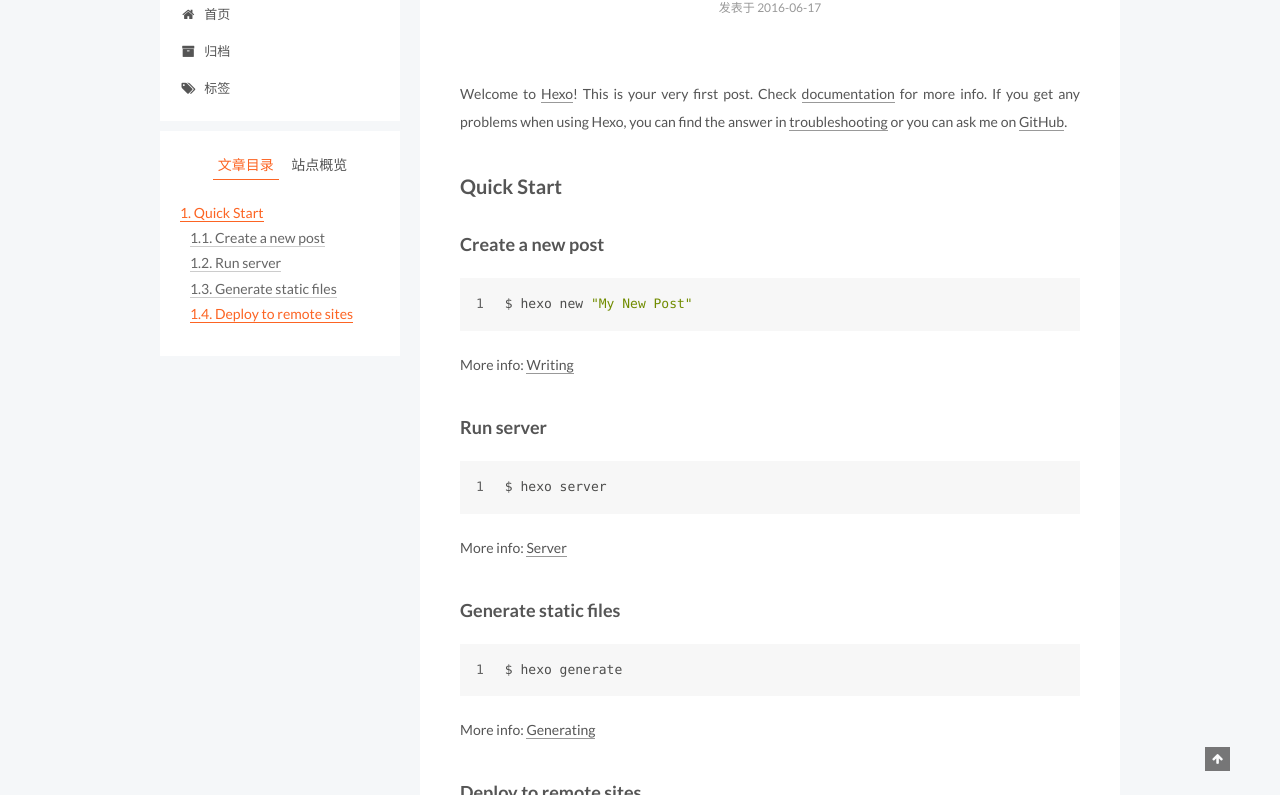
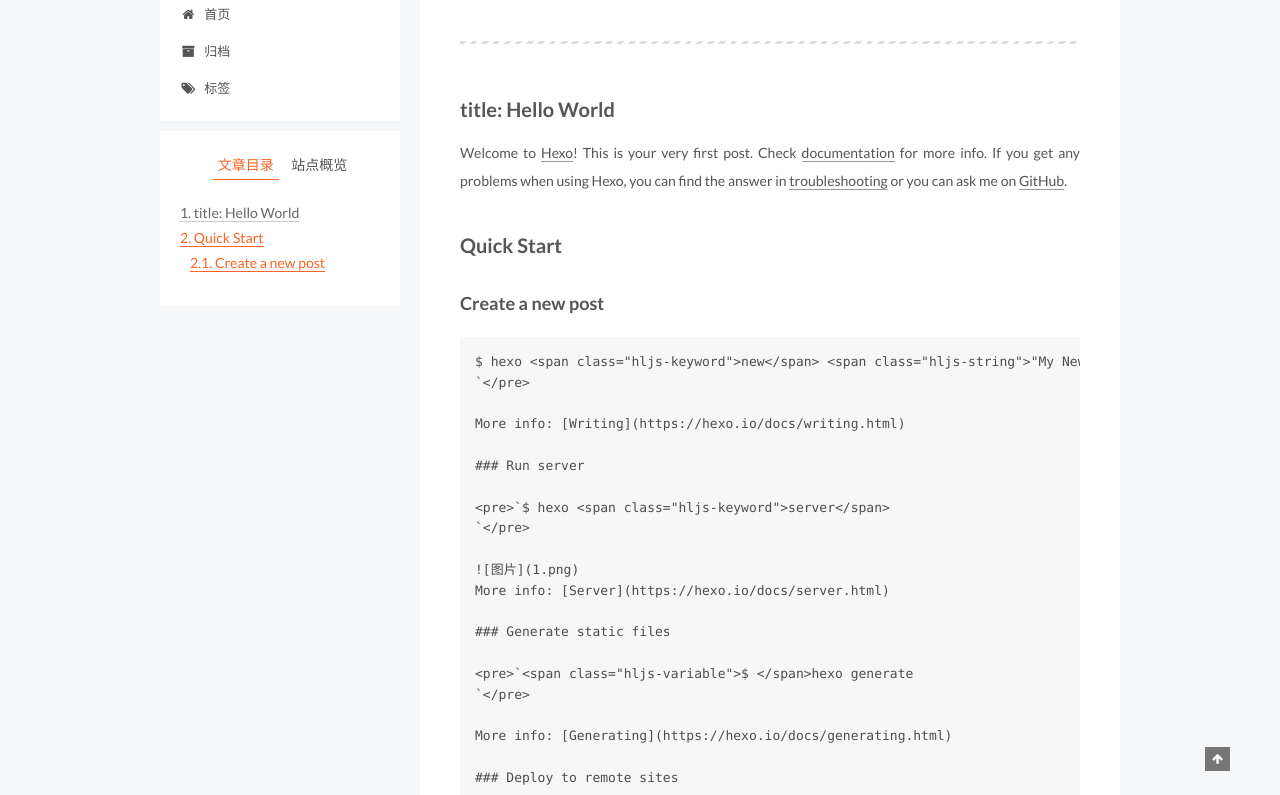
Before and after one commit to LittleSWhite/LittleSWhite.github.io, a plain HTML site: page 2016/06/17/hello-world/index.html in a window 1280 px wide. Shown: the part 129-924 px from the top of the page. Drawn offline with Linux system fonts and the light colour scheme.

Commit message:
Site updated: 2016-06-29 22:40:28

```diff
--- a/2016/06/17/hello-world/index.html
+++ b/2016/06/17/hello-world/index.html
@@ -84,19 +84,16 @@
 
 
 
-<meta name="description" content="Welcome to Hexo! This is your very first post. Check documentation for more info. If you get any problems when using Hexo, you can find the answer in troubleshooting or you can ask me on GitHub.
-Quick">
+<meta name="description" content="title: Hello WorldWelcome to Hexo! This is your very first post. Check documentation for more info. If you get any problems when using Hexo, you can find the answer in troubleshooting or you can ask">
 <meta property="og:type" content="article">
-<meta property="og:title" content="Hello World">
+<meta property="og:title" content="会飞的一米七's Blog">
 <meta property="og:url" content="http://yoursite.com/2016/06/17/hello-world/index.html">
 <meta property="og:site_name" content="会飞的一米七's Blog">
-<meta property="og:description" content="Welcome to Hexo! This is your very first post. Check documentation for more info. If you get any problems when using Hexo, you can find the answer in troubleshooting or you can ask me on GitHub.
-Quick">
-<meta property="og:updated_time" content="2016-06-17T11:29:41.262Z">
+<meta property="og:description" content="title: Hello WorldWelcome to Hexo! This is your very first post. Check documentation for more info. If you get any problems when using Hexo, you can find the answer in troubleshooting or you can ask">
+<meta property="og:updated_time" content="2016-06-29T14:39:46.097Z">
 <meta name="twitter:card" content="summary">
-<meta name="twitter:title" content="Hello World">
-<meta name="twitter:description" content="Welcome to Hexo! This is your very first post. Check documentation for more info. If you get any problems when using Hexo, you can find the answer in troubleshooting or you can ask me on GitHub.
-Quick">
+<meta name="twitter:title" content="会飞的一米七's Blog">
+<meta name="twitter:description" content="title: Hello WorldWelcome to Hexo! This is your very first post. Check documentation for more info. If you get any problems when using Hexo, you can find the answer in troubleshooting or you can ask">
 
 
 
@@ -119,7 +116,7 @@
 
   <link rel="canonical" href="http://yoursite.com/2016/06/17/hello-world/"/>
 
-  <title> Hello World | 会飞的一米七's Blog </title>
+  <title>  | 会飞的一米七's Blog </title>
 </head>
 
 <body itemscope itemtype="http://schema.org/WebPage" lang="zh-Hans">
@@ -239,7 +236,7 @@
 
 
 
-                Hello World
+
 
 
           </h1>
@@ -279,15 +276,32 @@
 
 
 
-        <p>Welcome to <a href="https://hexo.io/" target="_blank" rel="external">Hexo</a>! This is your very first post. Check <a href="https://hexo.io/docs/" target="_blank" rel="external">documentation</a> for more info. If you get any problems when using Hexo, you can find the answer in <a href="https://hexo.io/docs/troubleshooting.html" target="_blank" rel="external">troubleshooting</a> or you can ask me on <a href="https://github.com/hexojs/hexo/issues" target="_blank" rel="external">GitHub</a>.</p>
-<h2 id="Quick-Start"><a href="#Quick-Start" class="headerlink" title="Quick Start"></a>Quick Start</h2><h3 id="Create-a-new-post"><a href="#Create-a-new-post" class="headerlink" title="Create a new post"></a>Create a new post</h3><figure class="highlight bash"><table><tr><td class="gutter"><pre><span class="line">1</span><br></pre></td><td class="code"><pre><span class="line">$ hexo new <span class="string">"My New Post"</span></span><br></pre></td></tr></table></figure>
-<p>More info: <a href="https://hexo.io/docs/writing.html" target="_blank" rel="external">Writing</a></p>
-<h3 id="Run-server"><a href="#Run-server" class="headerlink" title="Run server"></a>Run server</h3><figure class="highlight bash"><table><tr><td class="gutter"><pre><span class="line">1</span><br></pre></td><td class="code"><pre><span class="line">$ hexo server</span><br></pre></td></tr></table></figure>
-<p>More info: <a href="https://hexo.io/docs/server.html" target="_blank" rel="external">Server</a></p>
-<h3 id="Generate-static-files"><a href="#Generate-static-files" class="headerlink" title="Generate static files"></a>Generate static files</h3><figure class="highlight bash"><table><tr><td class="gutter"><pre><span class="line">1</span><br></pre></td><td class="code"><pre><span class="line">$ hexo generate</span><br></pre></td></tr></table></figure>
-<p>More info: <a href="https://hexo.io/docs/generating.html" target="_blank" rel="external">Generating</a></p>
-<h3 id="Deploy-to-remote-sites"><a href="#Deploy-to-remote-sites" class="headerlink" title="Deploy to remote sites"></a>Deploy to remote sites</h3><figure class="highlight bash"><table><tr><td class="gutter"><pre><span class="line">1</span><br></pre></td><td class="code"><pre><span class="line">$ hexo deploy</span><br></pre></td></tr></table></figure>
-<p>More info: <a href="https://hexo.io/docs/deployment.html" target="_blank" rel="external">Deployment</a></p>
+        <hr>
+<h2 id="title-Hello-World"><a href="#title-Hello-World" class="headerlink" title="title: Hello World"></a>title: Hello World</h2><p>Welcome to <a href="https://hexo.io/" target="_blank" rel="external">Hexo</a>! This is your very first post. Check <a href="https://hexo.io/docs/" target="_blank" rel="external">documentation</a> for more info. If you get any problems when using Hexo, you can find the answer in <a href="https://hexo.io/docs/troubleshooting.html" target="_blank" rel="external">troubleshooting</a> or you can ask me on <a href="https://github.com/hexojs/hexo/issues" target="_blank" rel="external">GitHub</a>.</p>
+<h2 id="Quick-Start"><a href="#Quick-Start" class="headerlink" title="Quick Start"></a>Quick Start</h2><h3 id="Create-a-new-post"><a href="#Create-a-new-post" class="headerlink" title="Create a new post"></a>Create a new post</h3><pre><code>$ hexo &lt;span class=&quot;hljs-keyword&quot;&gt;new&lt;/span&gt; &lt;span class=&quot;hljs-string&quot;&gt;&quot;My New Post&quot;&lt;/span&gt;
+`&lt;/pre&gt;
+
+More info: [Writing](https://hexo.io/docs/writing.html)
+
+### Run server
+
+&lt;pre&gt;`$ hexo &lt;span class=&quot;hljs-keyword&quot;&gt;server&lt;/span&gt;
+`&lt;/pre&gt;
+
+![图片](1.png)
+More info: [Server](https://hexo.io/docs/server.html)
+
+### Generate static files
+
+&lt;pre&gt;`&lt;span class=&quot;hljs-variable&quot;&gt;$ &lt;/span&gt;hexo generate
+`&lt;/pre&gt;
+
+More info: [Generating](https://hexo.io/docs/generating.html)
+
+### Deploy to remote sites
+
+&lt;pre&gt;`&lt;span class=&quot;hljs-variable&quot;&gt;$ &lt;/span&gt;hexo deploy
+</code></pre><p>More info: <a href="https://hexo.io/docs/deployment.html" target="_blank" rel="external">Deployment</a></p>
 
 
     </div>
@@ -418,7 +432,7 @@
 
 
 
-              <div class="post-toc-content"><ol class="nav"><li class="nav-item nav-level-2"><a class="nav-link" href="#Quick-Start"><span class="nav-number">1.</span> <span class="nav-text">Quick Start</span></a><ol class="nav-child"><li class="nav-item nav-level-3"><a class="nav-link" href="#Create-a-new-post"><span class="nav-number">1.1.</span> <span class="nav-text">Create a new post</span></a></li><li class="nav-item nav-level-3"><a class="nav-link" href="#Run-server"><span class="nav-number">1.2.</span> <span class="nav-text">Run server</span></a></li><li class="nav-item nav-level-3"><a class="nav-link" href="#Generate-static-files"><span class="nav-number">1.3.</span> <span class="nav-text">Generate static files</span></a></li><li class="nav-item nav-level-3"><a class="nav-link" href="#Deploy-to-remote-sites"><span class="nav-number">1.4.</span> <span class="nav-text">Deploy to remote sites</span></a></li></ol></li></ol></div>
+              <div class="post-toc-content"><ol class="nav"><li class="nav-item nav-level-2"><a class="nav-link" href="#title-Hello-World"><span class="nav-number">1.</span> <span class="nav-text">title: Hello World</span></a></li><li class="nav-item nav-level-2"><a class="nav-link" href="#Quick-Start"><span class="nav-number">2.</span> <span class="nav-text">Quick Start</span></a><ol class="nav-child"><li class="nav-item nav-level-3"><a class="nav-link" href="#Create-a-new-post"><span class="nav-number">2.1.</span> <span class="nav-text">Create a new post</span></a></li></ol></li></ol></div>
 
           </div>
         </section>
```
Also changed, not shown: 2016/06/28/new/index.html (+3 -3 lines), archives/2016/06/index.html (+1 -1 lines), archives/2016/index.html (+1 -1 lines), archives/index.html (+1 -1 lines), index.html (+27 -10 lines).
